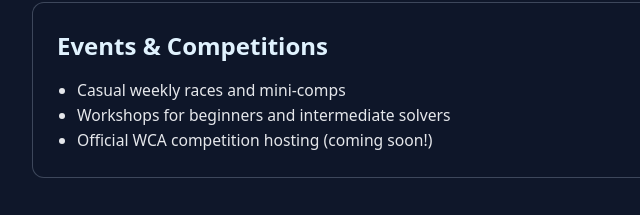
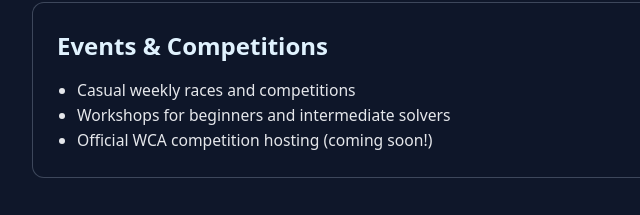
Before and after one commit to RVPhi5/Brown-Speedcubing-Club-Website, a plain HTML site: page index.html in a window 1280 px wide. Shown: the part 778-993 px from the top of the page, 182-822 px from the left. Drawn offline with Linux system fonts and the light colour scheme.

Commit message:
aded text

```diff
--- a/index.html
+++ b/index.html
@@ -46,7 +46,7 @@
     <section id="events" class="section">
       <h2>Events & Competitions</h2>
       <ul>
-        <li>Casual weekly races and mini-comps</li>
+        <li>Casual weekly races and competitions</li>
         <li>Workshops for beginners and intermediate solvers</li>
         <li>Official WCA competition hosting (coming soon!)</li>
       </ul>
```
